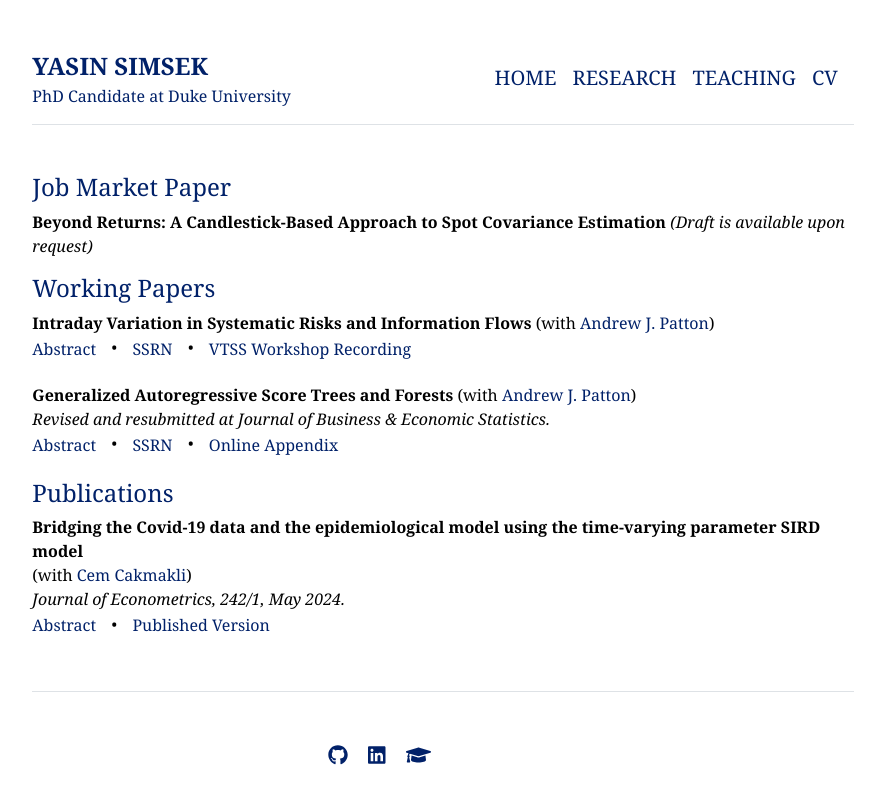
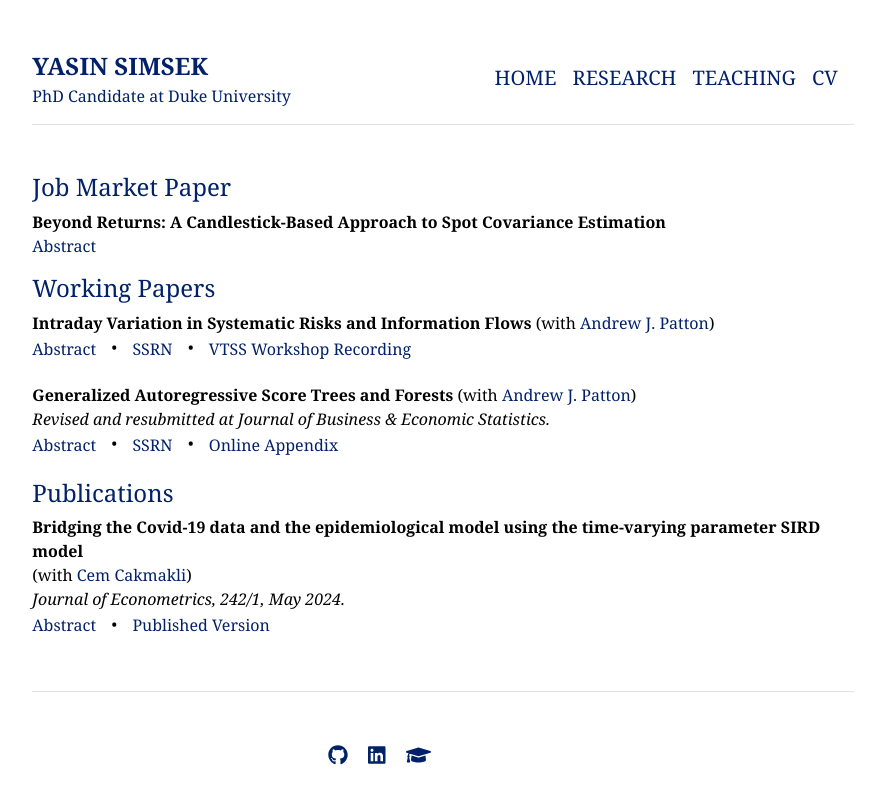
Before and after one commit to yasin-simsek/yasin-simsek.github.io, a Jekyll site: the page built from research.md, in a window 1280 px wide. Shown: the top 804 px of the page, without its empty margins (197-1072 px from the left). Built offline with Jekyll 4.4.1, drawn with Linux system fonts in a browser that asks for light colours; part of the change alters nothing that is shown.

Commit message:
jmp abstract added

```diff
--- a/research.md
+++ b/research.md
@@ -51,7 +51,11 @@ title: "Research"
 
 #### <span style="color: #012169;">Job Market Paper</span>
 
-**Beyond Returns: A Candlestick-Based Approach to Spot Covariance Estimation** *(Draft is available upon request)*
+**Beyond Returns: A Candlestick-Based Approach to Spot Covariance Estimation**
+<br>
+<span class="abstract-toggle" onclick="toggleAbstract(this)">Abstract</span>
+<span class="abstract-content"> *Spot covariance estimation is commonly based on high-frequency open-to-close return data over short time windows, but such approaches face a trade-off between statistical accuracy and localization. In this paper, I introduce a new estimation framework using high-frequency candlestick data that include open, high, low, and close prices, effectively addressing this trade-off. By exploiting the information contained in candlesticks, the pro- posed method improves estimation accuracy relative to the benchmarks while preserving localization. I further develop a test for spot covariance inference based on candlesticks, which demonstrates reasonable size control and a notable increase in power, particularly in small samples. Motivated by recent work in the finance literature, I test empirically the market neutrality of the iShares Bitcoin Trust ETF (IBIT) using 1-minute candlestick data for the full year of 2024. The results show systematic deviations from market neutral- ity, especially in periods of market stress. An event study around FOMC announcements further illustrates the new method’s ability to detect subtle shifts in response to relatively mild information events.*</span>
+<br>
 
 #### <span style="color: #012169;">Working Papers</span>
 
```
